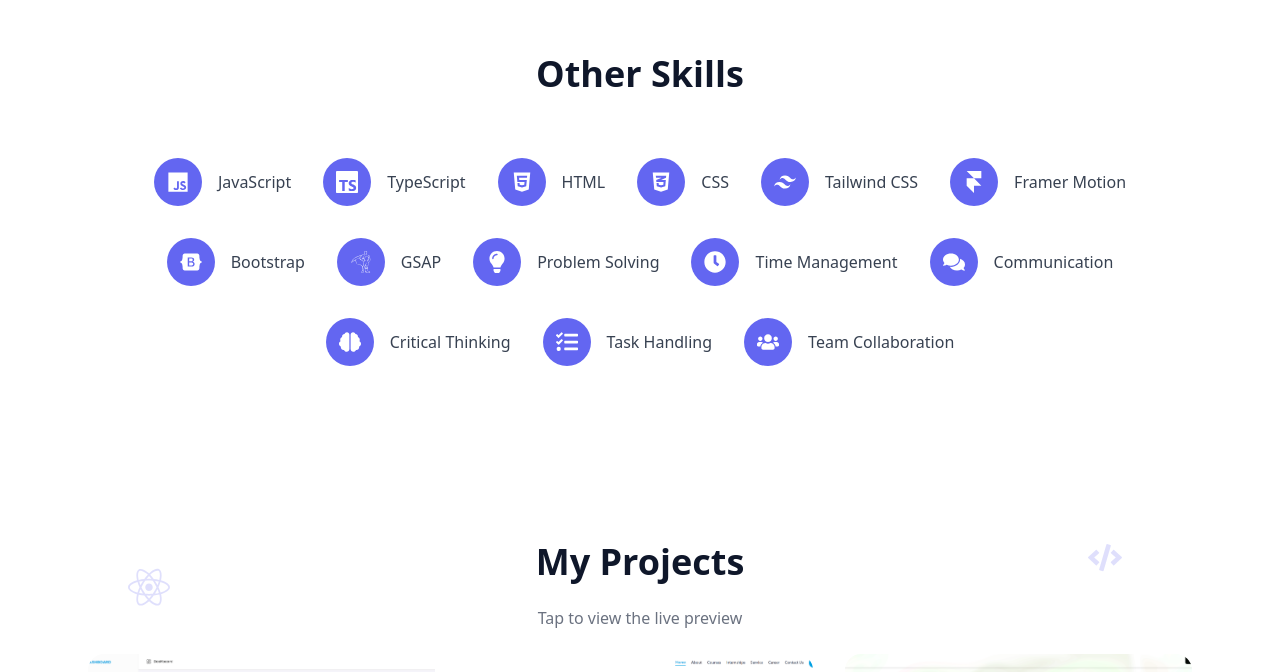
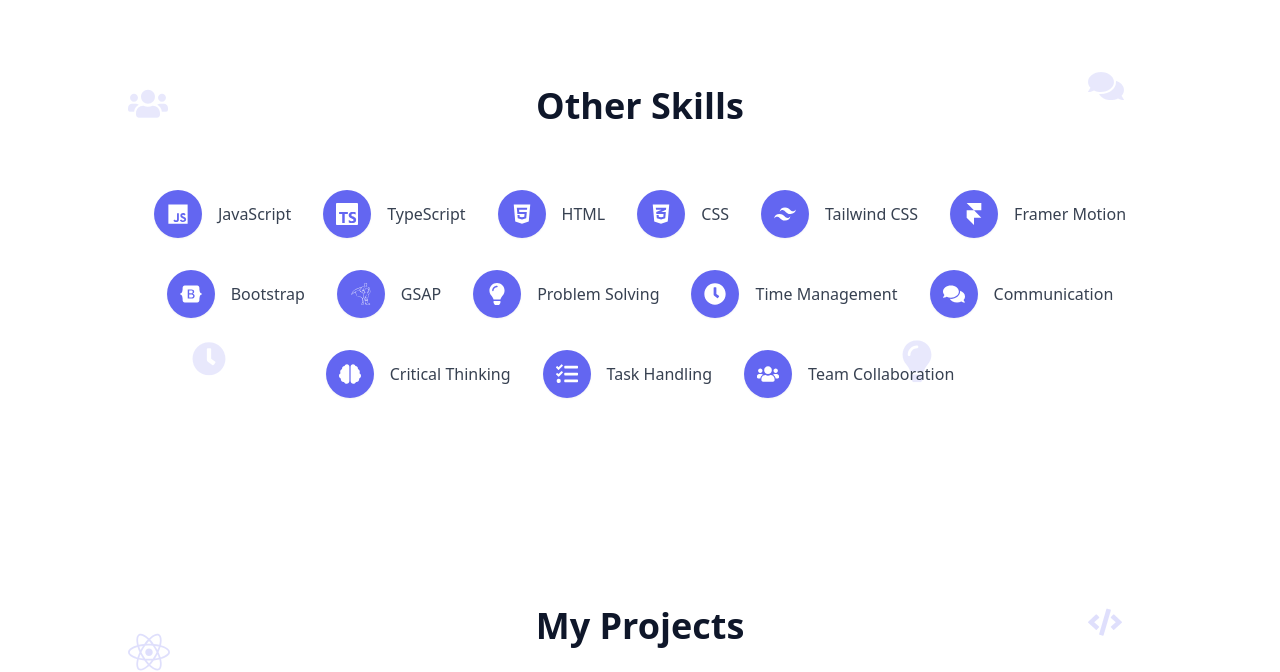
Before and after one commit to anugrahsivadasan/Anugrah-Sivadasan, a React (Vite) app: page / in a window 1280 px wide. Shown: the part 1878-2550 px from the top of the page. Built offline with nearby package versions, Linux system fonts and the light colour scheme.

Commit message:
parallax for soft skill

```diff
--- a/src/components/SofrSkills.jsx
+++ b/src/components/SofrSkills.jsx
@@ -1,29 +1,90 @@
-import { motion } from "framer-motion";
+import { motion, useScroll, useTransform, useSpring } from "framer-motion";
+import { useRef } from "react";
 import { useTheme } from "../context/ThemeContext";
 import { softSkill } from "../data/softskill";
+import {
+  FaUsers,
+  FaComments,
+  FaLightbulb,
+  FaClock,
+} from "react-icons/fa";
+
+/* FLOATING ICONS CONFIG */
+const floatingIcons = [
+  { Icon: FaUsers, left: "10%", top: "30%", size: 40, depth: 90 },
+  { Icon: FaComments, left: "85%", top: "25%", size: 36, depth: 70 },
+  { Icon: FaLightbulb, left: "70%", top: "80%", size: 42, depth: 110 },
+  { Icon: FaClock, left: "15%", top: "75%", size: 34, depth: 60 },
+];
 
 const SoftSkills = () => {
   const { primary } = useTheme();
+  const sectionRef = useRef(null);
+
+  /* 🎯 SECTION-BASED SCROLL */
+  const { scrollYProgress } = useScroll({
+    target: sectionRef,
+    offset: ["start end", "end start"],
+  });
+
+  /* 🧈 SMOOTH SPRING */
+  const smoothProgress = useSpring(scrollYProgress, {
+    stiffness: 55,
+    damping: 20,
+    mass: 0.6,
+  });
 
   return (
-    <section className="py-20">
-      <div className="max-w-6xl mx-auto px-6">
-      {/* CENTERED HEADING */}
-      <div className=" text-center mb-16">
-        {/* <p className="text-sm tracking-widest text-gray-400 mb-2">
-          ✳ ALL SKILLS
-        </p> */}
-       <div className="max-w-6xl mx-auto px-6">
+    <section
+      ref={sectionRef}
+      className="relative py-28 overflow-hidden bg-white"
+    >
+      {/* 🌈 PARALLAX BACKGROUND */}
+      <motion.div
+        className="absolute inset-0 -z-10"
+        style={{
+          background: `
+            radial-gradient(circle at 20% 25%, ${primary}22, transparent 55%),
+            radial-gradient(circle at 80% 75%, ${primary}18, transparent 55%)
+          `,
+        }}
+      />
+
+      {/* 🧩 FLOATING ICONS */}
+      {floatingIcons.map((item, index) => {
+        const y = useTransform(
+          smoothProgress,
+          [0, 1],
+          [0, -item.depth]
+        );
+
+        return (
+          <motion.div
+            key={index}
+            className="absolute pointer-events-none opacity-[0.14]"
+            style={{
+              left: item.left,
+              top: item.top,
+              y,
+              color: primary,
+            }}
+          >
+            <item.Icon size={item.size} />
+          </motion.div>
+        );
+      })}
+
+      {/* 📦 CONTENT */}
+      <div className="relative max-w-6xl mx-auto px-6">
         <motion.h2
-          className="text-3xl md:text-4xl font-bold mb-12 text-center"
+          className="text-3xl md:text-4xl font-bold mb-16 text-center"
           initial={{ opacity: 0, y: 20 }}
           whileInView={{ opacity: 1, y: 0 }}
-          transition={{ duration: 0.6 }}
+          viewport={{ once: true }}
+          transition={{ duration: 0.6, ease: "easeOut" }}
         >
           Other Skills
         </motion.h2>
-        </div>
-      </div>
 
         {/* SKILLS LIST */}
         <div className="flex flex-wrap justify-center gap-8">
@@ -34,11 +95,11 @@ const SoftSkills = () => {
               <motion.div
                 key={index}
                 className="flex items-center gap-4 cursor-pointer"
-              whileHover={{ scale: 1.05 }}
-              transition={{ type: "spring", stiffness: 300 }}
+                whileHover={{ scale: 1.06 }}
+                transition={{ type: "spring", stiffness: 280 }}
               >
                 <div
-                className="w-12 h-12 rounded-full flex items-center justify-center"
+                  className="w-12 h-12 rounded-full flex items-center justify-center shadow-sm"
                   style={{ backgroundColor: primary }}
                 >
                   <Icon size={22} className="text-white" />
```
Lines whose indentation alone changed are shown as unchanged.
